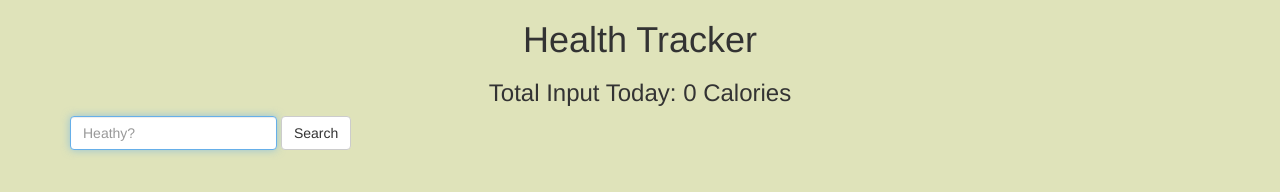
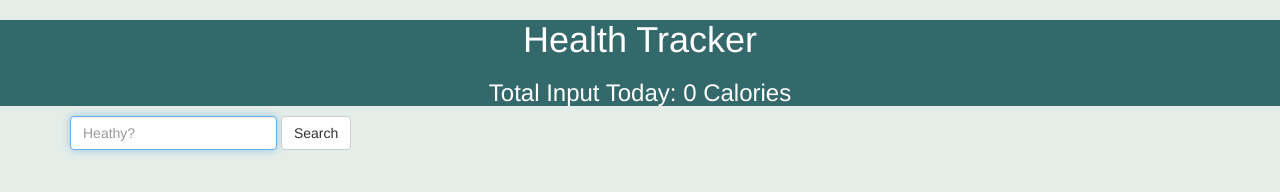
Before and after one commit to guanxiaomin/FEND-project-5-2-health-tracker, a plain HTML site: page index.html in a window 1280 px wide. Drawn offline with Linux system fonts and the light colour scheme.

Commit message:
modify page style fix updateSubTotal update README file

```diff
--- a/css/style.css
+++ b/css/style.css
@@ -1,12 +1,12 @@
 body {
-    background-color: #DFE3BA;
+    background-color: #E5EDE8;
     font: verdana;
     /*color: #555753; */
 }
 
 header {
-    /*background: #1D5F72;*/
-    /*color: #FAFBFA;*/
+    background: #34696B;
+    color: #fff;
 }
 ul{
   list-style-type: none;
--- a/index.html
+++ b/index.html
@@ -8,11 +8,11 @@
   <link rel="stylesheet" type="text/css" href="css/style.css">
 </head>
 <body>
+  <header id="header">
+    <h1 class="text-center text-thin">Health Tracker</h1>
+    <h3 id="total" class="text-center">Total Input Today: <span>0</span> Calories</h3>
+  </header>
   <section id="mytracker" class="container">
-    <header id="header">
-      <h1 class="text-center">Health Tracker</h1>
-      <h3 id="total" class="text-center">Total Input Today: <span>0</span> Calories</h3>
-    </header>
     <div class="row">
       <div id="search-div" class="col-md-6">
         <form id="search-bar" class="form-inline">
@@ -37,7 +37,7 @@
             <form class="form-inline">
               <label for="serving-size">Serving Size: </label>
               <input type="text" id="serving-size" value="1">
-              <span class="sub-total"><span>0</span> Calories</span>
+              <p class="sub-total"><strong>Sub Total: </strong><span>0</span> Calories</p>
             </form>
 
           <button class="add-btn btn btn-primary hidden">Add</button>
--- a/js/views/view-app.js
+++ b/js/views/view-app.js
@@ -71,7 +71,10 @@ var app = app || {};
       var cal = parseInt(this.detailCal.text());
 
       var subTotal = qty * cal;
-      this.subCal.text(subTotal);
+      if (qty) {
+        this.subCal.text(subTotal);
+      }
+
     }
   });
 })(jQuery);
```
Also changed, not shown: 1 other file.
